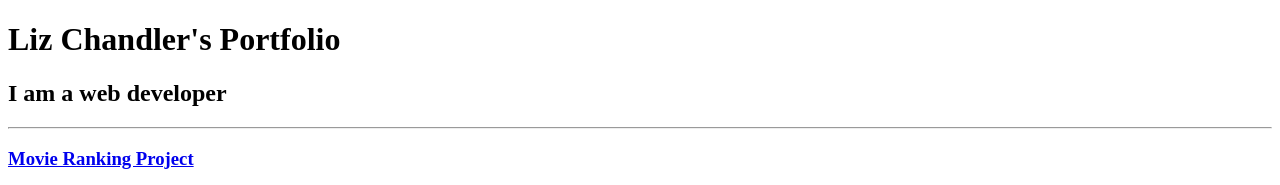
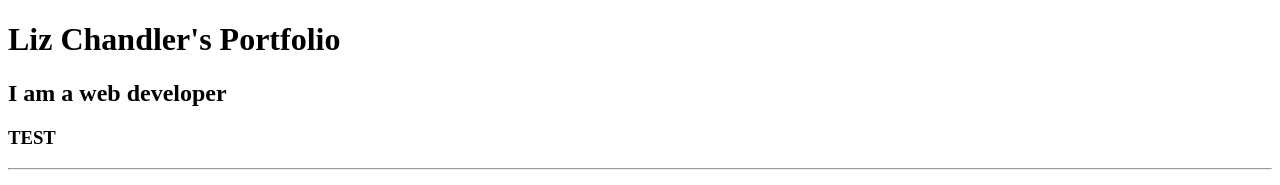
Before and after one commit to ebethc31/html-portfolio, a plain HTML site: page index.html in a window 1280 px wide. Shown: the top 185 px of the page. Drawn offline with Linux system fonts and the light colour scheme; grey boxes are pictures that could not be loaded.

Commit message:
Added test

```diff
--- a/index.html
+++ b/index.html
@@ -9,6 +9,7 @@
 <body>
     <h1>Liz Chandler's Portfolio</h1>
     <h2>I am a web developer</h2>
+    <h3>TEST</h3>
     <hr />
     <h3><a href="./public/favoriteMovies.html">Movie Ranking Project</a></h3>
     <img src="./assests/MovieRanking.PNG" height="200" alt="Movie Ranking Project">
```
